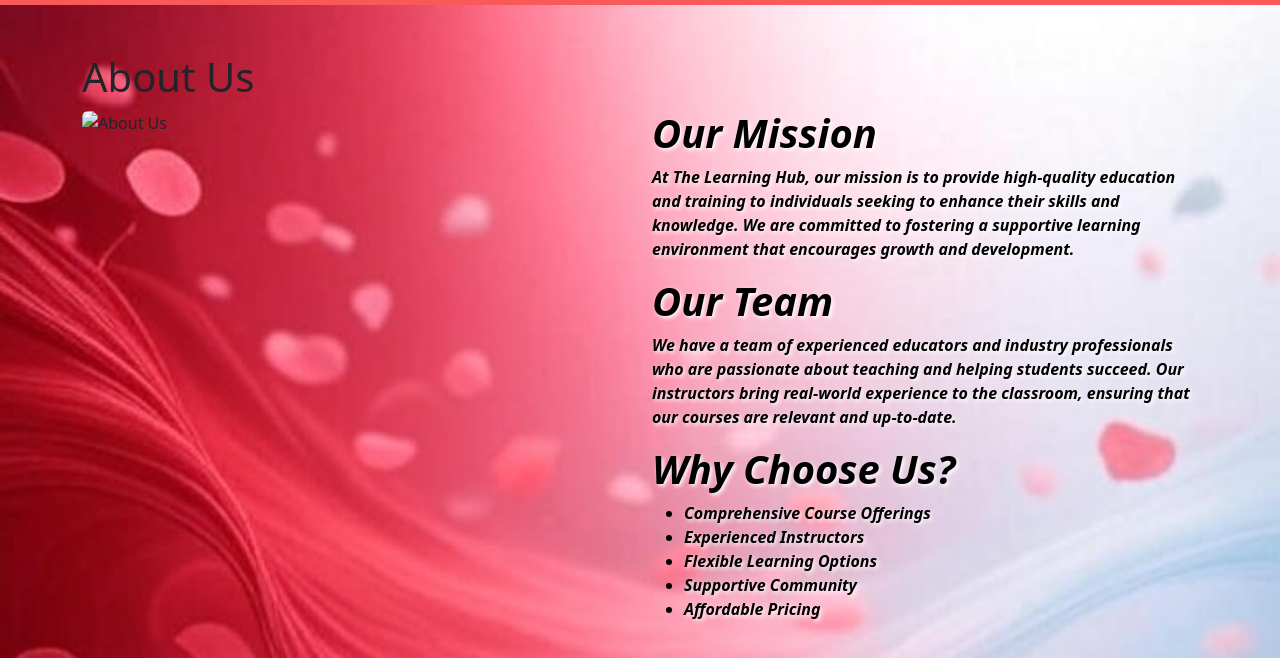
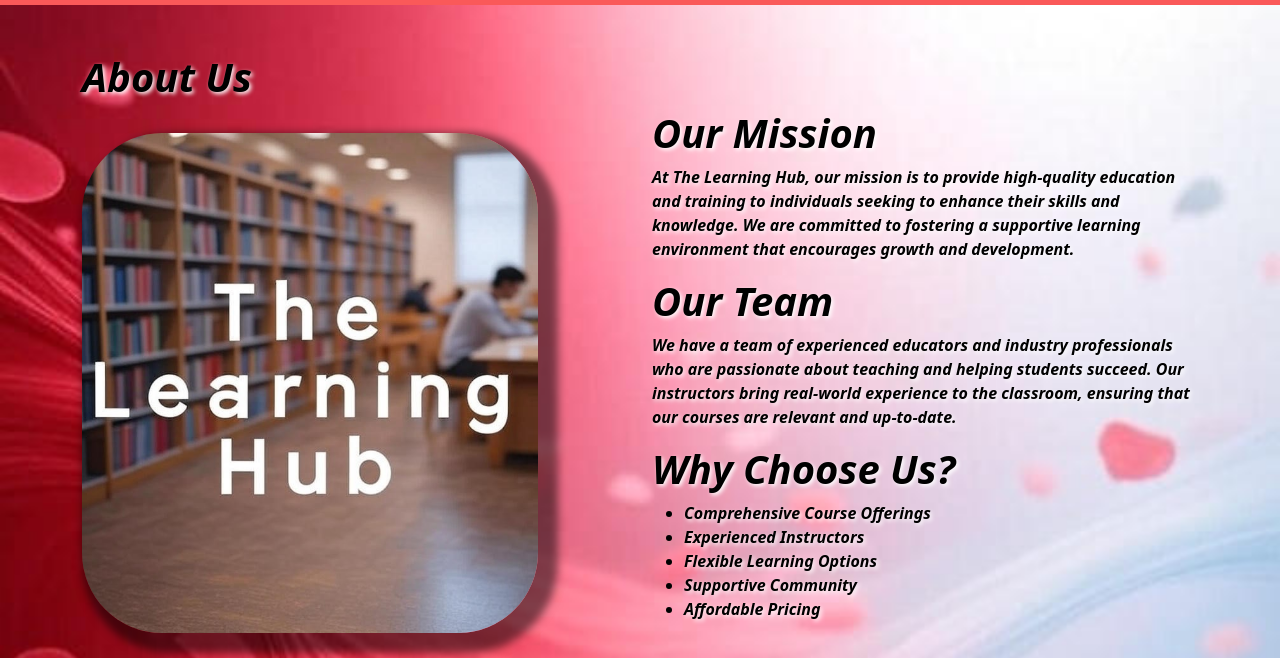
Before and after one commit to Raj0854/The-Learning-Hub, a plain HTML site: page about.html in a window 1280 px wide. Shown: the part 66-724 px from the top of the page. Drawn offline with nearby package versions, Linux system fonts and the light colour scheme.

Commit message:
Add files via upload

```diff
--- a/about.html
+++ b/about.html
@@ -54,10 +54,10 @@
   <!-- Navbar End -->
    <!-- About Us Content -->
     <div class="container">
-    <h1 class="mt-5">About Us</h1>
+    <h1 class="mt-5 text-white line2">About Us</h1>
     <div class="row">
         <div class="col-md-6">
-            <img src="img/about-us.jpg" alt="About Us" class="img-fluid rounded">
+            <img src="img/about-us.jpg" alt="About Us" class="img-fluid img2 mb-4 mt-4">
         </div>
         <div class="col-md-6 text-black">
             <h2 class="text-black fs-1 line2">Our Mission</h2>
--- a/css/style.css
+++ b/css/style.css
@@ -55,3 +55,9 @@
     color: black !important;
 
 }
+.img2{
+    border-radius: 80px;
+    box-shadow: 10px 10px 8px 10px rgba(0, 0, 0, 0.5);
+    height: 500px;
+
+    }
```
Also changed, not shown: courses.html (+1 -1 lines), img/about-us.jpg (added).
